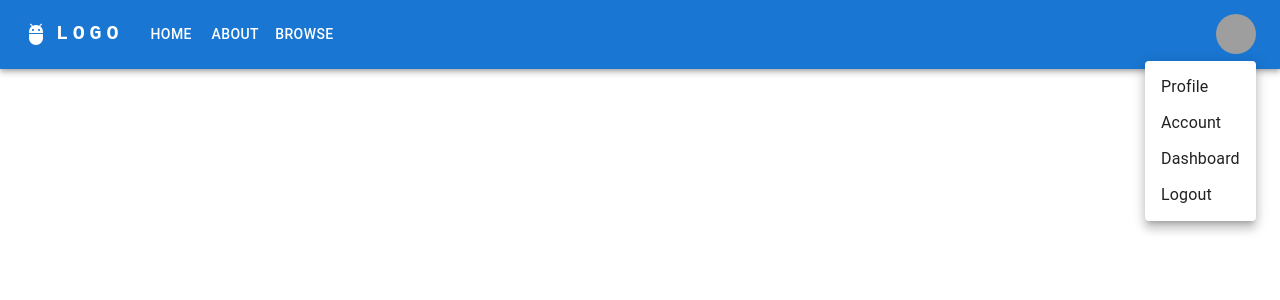
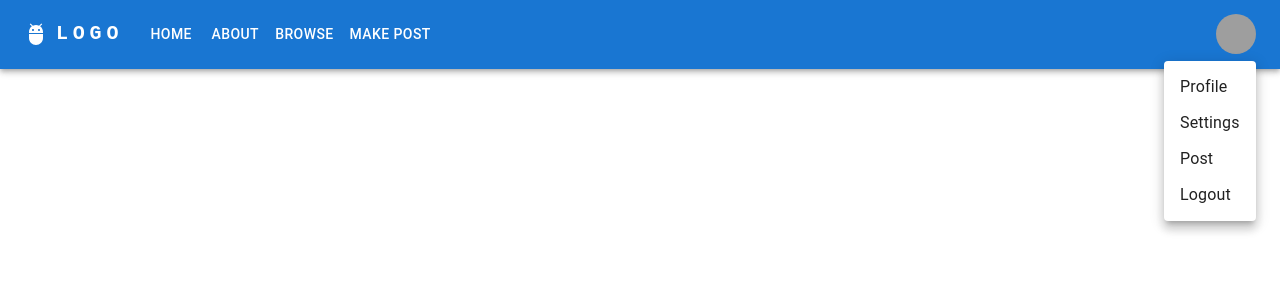
Before and after one commit to Exansa/M7011E, a Next.js app in the folder Frontend/blog-next-frontend/: page /about in a window 1280 px wide. Both pictures are taken after a click on the button "Open settings". Shown: the top 300 px of the page. Built offline with nearby package versions, Linux system fonts and the light colour scheme; grey boxes are pictures that could not be loaded.

Commit message:
Headerbar is up and running!

```diff
--- a/Frontend/blog-next-frontend/resource/components/global/headerBar.js
+++ b/Frontend/blog-next-frontend/resource/components/global/headerBar.js
@@ -21,11 +21,12 @@ import AdbIcon from "@mui/icons-material/Adb";
 //const pages = ["home", "about", "browse"];
 const pages = [{link: "/", name: "Home"},
                {link: "/about", name: "About"},
-               {link: "/browse", name: "Browse"}];
-const settings = [{link: "/user/", name: "Profile"},
-                  {link: "/user/account", name: "Account"},
-                  {link: "/user/dashboard", name: "Dashboard"},
-                  {link: "/user/logout", name: "Logout"}];
+               {link: "/browse", name: "Browse"},
+               {link: "/profile/makePost", name: "Make Post"}];
+const settings = [{link: "/profile/", name: "Profile"},
+                  {link: "/profile/settings", name: "Settings"},
+                  {link: "/profile/makePost", name: "Post"},
+                ];
 
 
 function ResponsiveAppBar() {
@@ -47,12 +48,8 @@ function ResponsiveAppBar() {
     setAnchorElUser(null);
   };
 
-  const handleSetting = (setting) => {
-    if(setting.name != "logout"){
-      <Link href={setting.link} />
-    } else if (setting.name=="Logout"){
+  const handleLogout = () => {
       console.log("logout");
-    }
   }
 
   return (
@@ -173,16 +170,24 @@ function ResponsiveAppBar() {
               onClose={handleCloseUserMenu}
             >
               {settings.map((setting) => (
+                <Link href={setting.link}>
                   <MenuItem key={setting.link} onClick={event => {
-                                console.log("Click!");
-                                handleSetting(setting);
+                                //console.log("Click!");
+                                //handleSetting(setting);
                                 handleCloseUserMenu();
                                 }}>
                     <Typography textAlign="center">
                       {setting.name}
                     </Typography>
                   </MenuItem>
+                </Link>
               ))}
+              <MenuItem onClick={event => {
+                                console.log("Click!");
+                                handleLogout();
+                                handleCloseUserMenu();}}>
+                Logout
+              </MenuItem>
             </Menu>
           </Box>
         </Toolbar>
```
Also changed, not shown: Frontend/blog-next-frontend/pages/profile/index.js (added, +11 -0 lines), Frontend/blog-next-frontend/pages/profile/makePost.js (added, +11 -0 lines), Frontend/blog-next-frontend/pages/profile/settings.js (added, +11 -0 lines).
